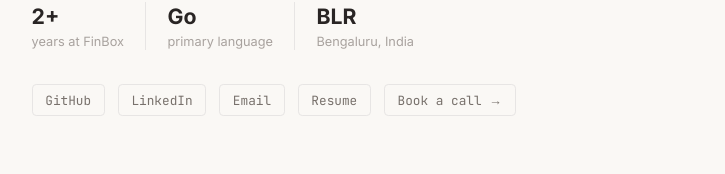
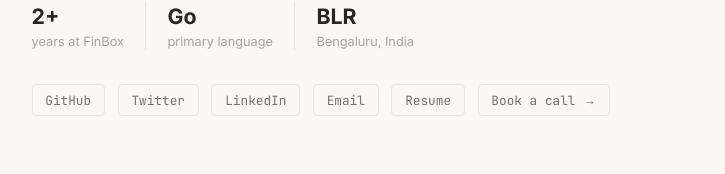
Before and after one commit to Kshitiz1403/Portfolio, a Next.js app: page / in a window 1280 px wide. Shown: the part 519-693 px from the top of the page, without its empty margins (277-1002 px from the left). Built offline with nearby package versions, Linux system fonts and the light colour scheme.

Commit message:
feat: add twitter links

```diff
--- a/site.config.ts
+++ b/site.config.ts
@@ -133,6 +133,7 @@ const config = {
     ],
     contactLinks: [
       { label: 'GitHub', href: 'https://github.com/Kshitiz1403', external: true },
+      { label: 'Twitter', href: 'https://x.com/kshitiz_nochill', external: true },
       { label: 'LinkedIn', href: 'https://linkedin.com/in/kshitizagrawal', external: true },
       { label: 'Email', href: 'mailto:kshitizagrawal@outlook.com', external: false },
       { label: 'Resume', href: '/resume', external: false },
@@ -151,6 +152,7 @@ const config = {
   footer: {
     socialLinks: [
       { label: 'GitHub', href: 'https://github.com/Kshitiz1403' },
+      { label: 'Twitter', href: 'https://x.com/kshitiz_nochill' },
       { label: 'LinkedIn', href: 'https://linkedin.com/in/kshitizagrawal' },
       { label: 'Email', href: 'mailto:kshitizagrawal@outlook.com' },
     ],
```
